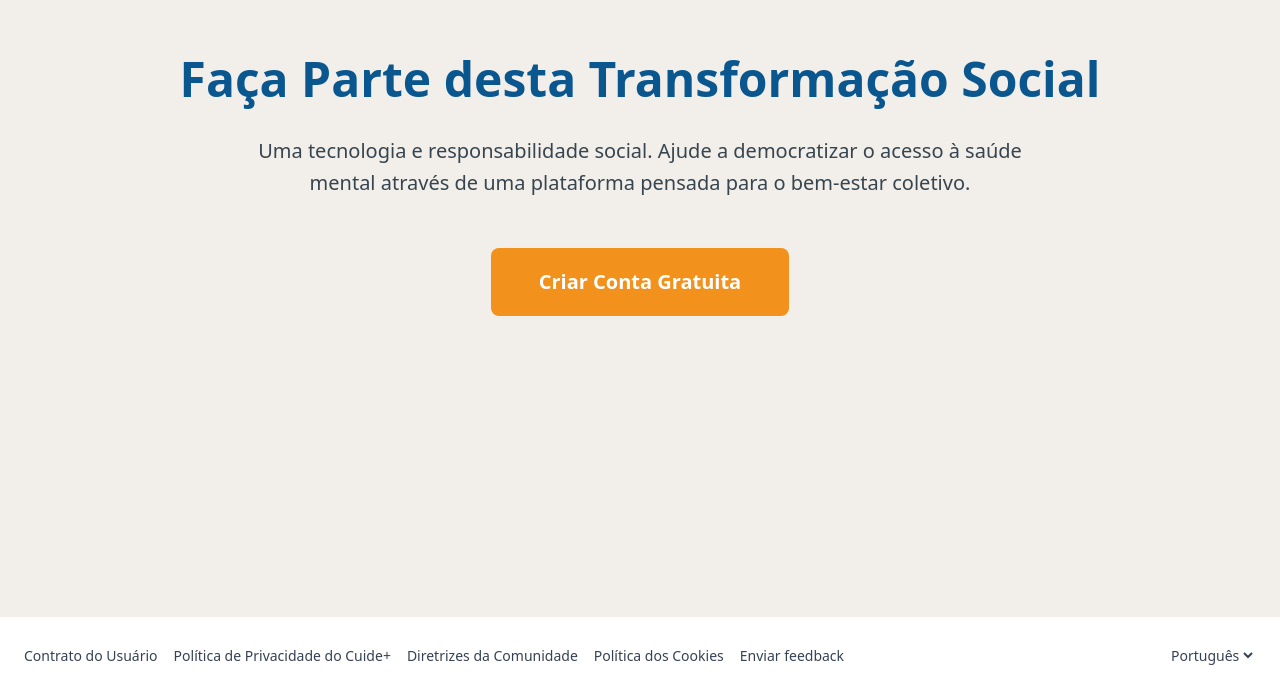
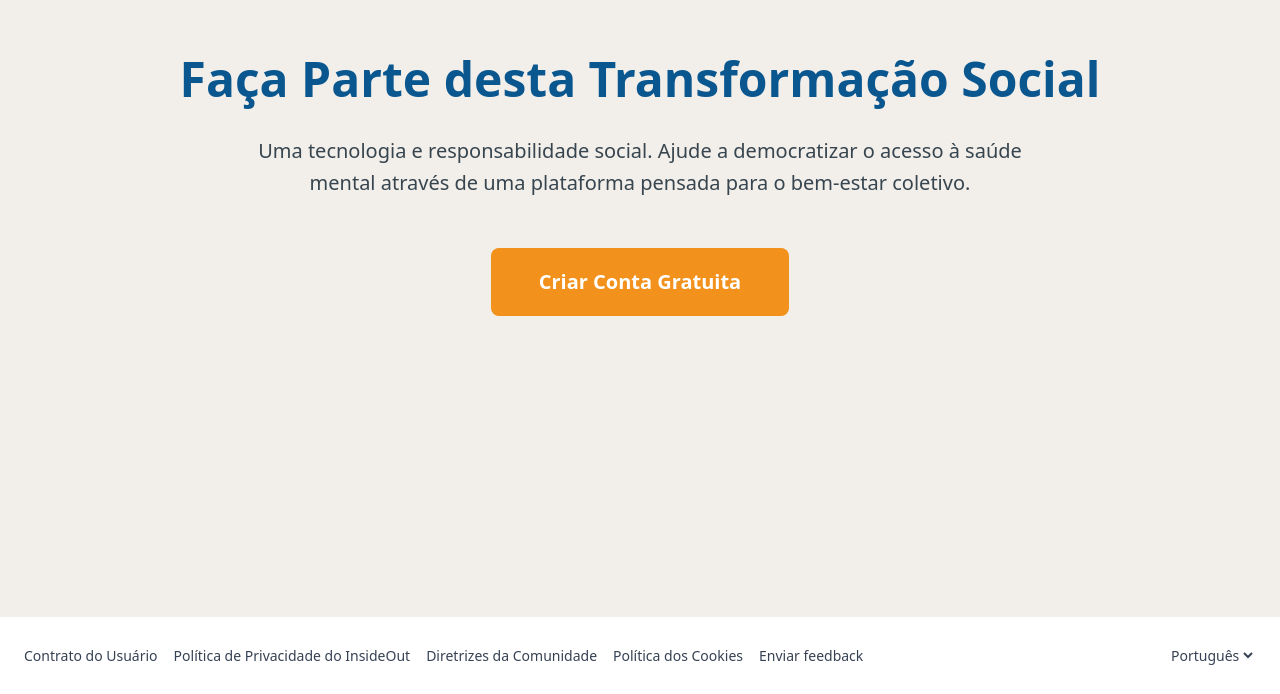
Before and after one commit to anapaulasouza270407/Front-InsideOut, a React (Vite) app: page / in a window 1280 px wide. Shown: the part 1928-2622 px from the top of the page. Built offline with nearby package versions, Linux system fonts and the light colour scheme; no server answers; a web font is replaced by a local one; what @huggingface/inference would draw is missing.

Commit message:
Update: Footer.jsx

```diff
--- a/src/components/Footer.jsx
+++ b/src/components/Footer.jsx
@@ -8,7 +8,7 @@ export const Footer = () => {
           {/* Links */}
           <div className="flex flex-wrap justify-center space-x-4">
             <a href="#" className="hover:underline">Contrato do Usuário</a>
-            <a href="#" className="hover:underline">Política de Privacidade do Cuide+</a>
+            <a href="#" className="hover:underline">Política de Privacidade do InsideOut</a>
             <a href="#" className="hover:underline">Diretrizes da Comunidade</a>
             <a href="#" className="hover:underline">Política dos Cookies</a>
             <a href="#" className="hover:underline">Enviar feedback</a>
```
